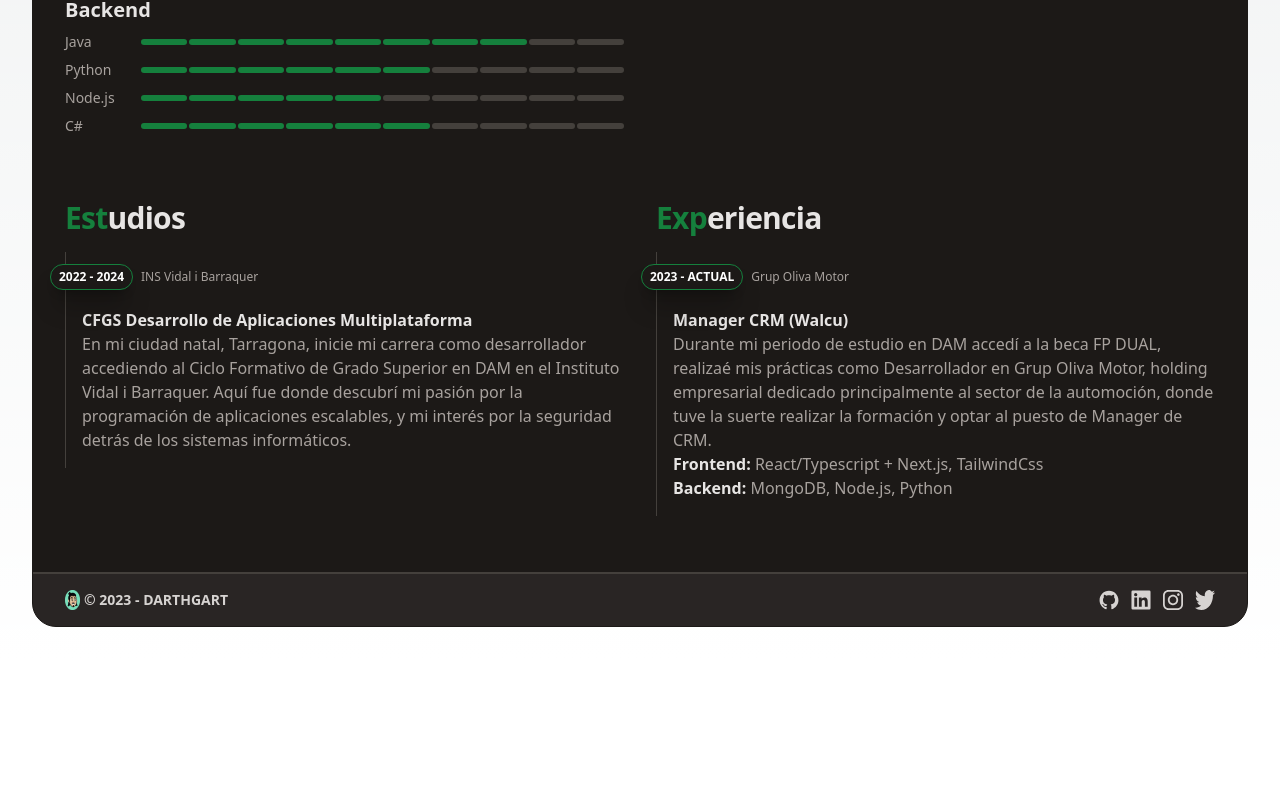
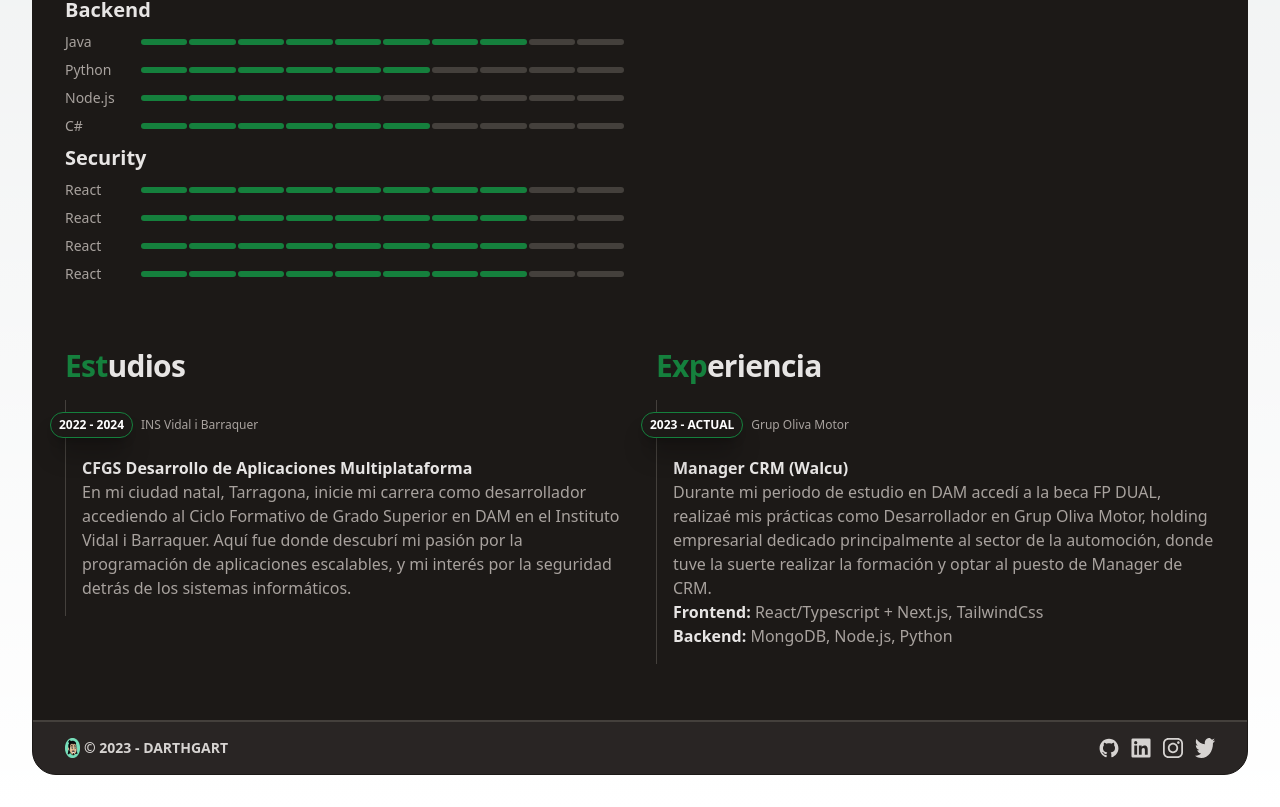
Before and after one commit to darthgart/darthgart.github.io, a Next.js app: page /github-pages/ in a window 1280 px wide. Shown: the part 1821-2628 px from the top of the page. Before the commit the page ends 2480 px from the top, so only its background shows below. Built offline with nearby package versions, Linux system fonts and the light colour scheme.

Commit message:
skills up

```diff
--- a/src/pages/skills.tsx
+++ b/src/pages/skills.tsx
@@ -166,7 +166,7 @@ export default function Skills() {
                         <span className="flex h-1/3 flex-grow rounded-md bg-stone-700"></span>
                         <span className="flex h-1/3 flex-grow rounded-md bg-stone-700"></span>
                     </div>
-                    {/* <h3 className='col-start-1 col-end-[span_2] text-xl font-bold text-stone-200'>Security</h3>
+                    <h3 className='col-start-1 col-end-[span_2] text-xl font-bold text-stone-200'>Security</h3>
                     <div className='grid grid-flow-col justify-start'>
                         <span className=" whitespace-nowrap text-sm font-medium text-stone-400">React</span>
                     </div>
@@ -226,7 +226,7 @@ export default function Skills() {
                         <span className="flex h-1/3 flex-grow rounded-md bg-green-700"></span>
                         <span className="flex h-1/3 flex-grow rounded-md bg-stone-700"></span>
                         <span className="flex h-1/3 flex-grow rounded-md bg-stone-700"></span>
-                    </div> */}
+                    </div>
                 </div>
                 {/* Desktop Version */}
                 <div className='grid-cols-[max-content_1fr] place-content-start gap-2 hidden sm:grid'>
@@ -385,7 +385,7 @@ export default function Skills() {
                         <span className="flex h-1/3 flex-grow rounded-md bg-stone-700"></span>
                         <span className="flex h-1/3 flex-grow rounded-md bg-stone-700"></span>
                     </div>
-                    {/* <h3 className='col-start-1 col-end-[span_2] text-xl font-bold text-stone-200'>Security</h3>
+                    <h3 className='col-start-1 col-end-[span_2] text-xl font-bold text-stone-200'>Security</h3>
                     <div className="grid grid-flow-col justify-start">
                     <span className=" whitespace-nowrap text-sm font-medium text-stone-400">React</span>
                     </div>
@@ -445,7 +445,7 @@ export default function Skills() {
                     <span className="flex h-1/3 flex-grow rounded-md bg-green-700"></span>
                     <span className="flex h-1/3 flex-grow rounded-md bg-stone-700"></span>
                     <span className="flex h-1/3 flex-grow rounded-md bg-stone-700"></span>
-                    </div> */}
+                    </div>
                 </div>
                 </div>
             </section>
```
